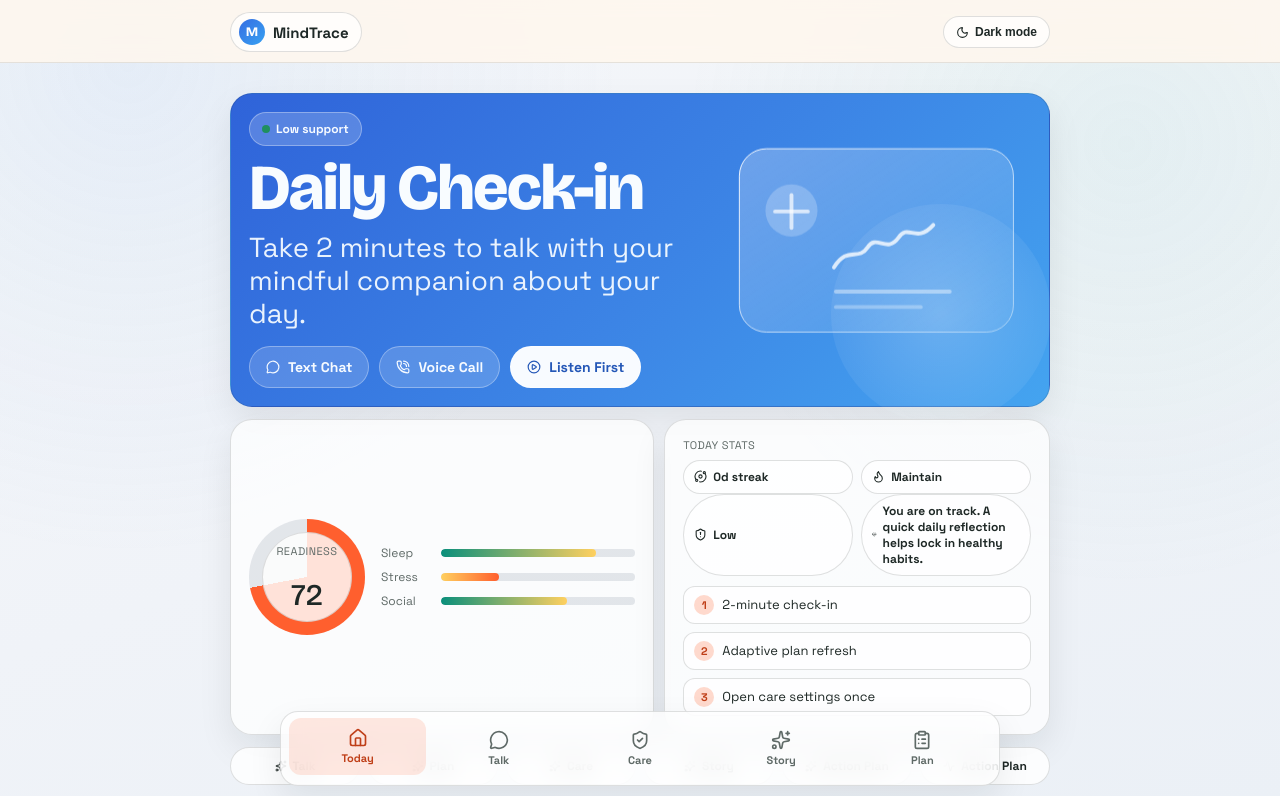
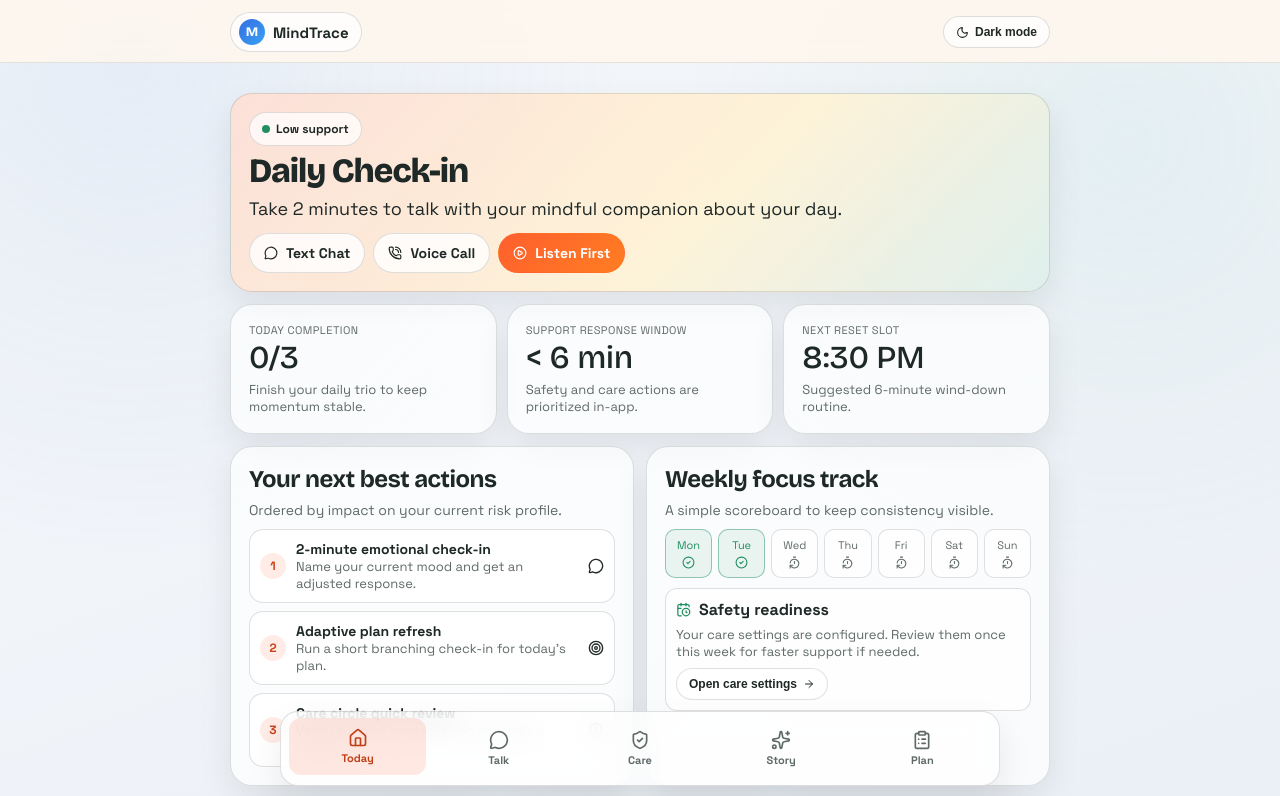
Before and after one commit to sciankit/Depression_Screen, a React (Vite) app: page / in a window 1280 px wide. Shown: the top 796 px of the page. Built offline with nearby package versions, Linux system fonts and the light colour scheme; no server answers.

Commit message:
Restore cd5482c card layout and shrink daily check-in card

```diff
--- a/src/index.css
+++ b/src/index.css
@@ -276,6 +276,68 @@ a {
 
 .home-simplified-wrap {
   max-width: 860px;
+}
+
+.home-daily-card {
+  position: relative;
+  overflow: hidden;
+  background: linear-gradient(135deg, color-mix(in srgb, var(--color-primary) 18%, var(--surface-strong)) 0%, color-mix(in srgb, var(--color-secondary) 24%, var(--surface-strong)) 58%, color-mix(in srgb, var(--color-accent) 12%, var(--surface-strong)) 100%);
+}
+
+[data-theme='dark'] .home-daily-card {
+  background: linear-gradient(135deg, color-mix(in srgb, #1d3860 74%, var(--surface-strong)) 0%, color-mix(in srgb, #2e4f79 72%, var(--surface-strong)) 52%, color-mix(in srgb, #1f5f69 66%, var(--surface-strong)) 100%);
+}
+
+.home-daily-chip {
+  width: fit-content;
+  margin-bottom: 8px;
+}
+
+.home-daily-title {
+  font-size: 34px;
+  line-height: 1.02;
+  margin-bottom: 8px;
+}
+
+.home-daily-subtitle {
+  margin: 0 0 12px;
+  font-size: 18px;
+  line-height: 1.35;
+  max-width: 620px;
+  color: var(--color-ink);
+}
+
+.home-daily-actions {
+  display: flex;
+  flex-wrap: wrap;
+  gap: 8px;
+}
+
+.home-daily-btn {
+  border: 1px solid var(--color-border);
+  background: var(--surface-strong);
+  color: var(--color-ink);
+  border-radius: 999px;
+  padding: 10px 14px;
+  display: inline-flex;
+  align-items: center;
+  gap: 8px;
+  font-size: 14px;
+  font-weight: 700;
+  font-family: var(--font-sans);
+  cursor: pointer;
+  transition: transform 0.16s ease, border-color 0.16s ease;
+}
+
+.home-daily-btn:hover {
+  transform: translateY(-1px);
+  border-color: color-mix(in srgb, var(--color-primary) 46%, var(--color-border));
+}
+
+.home-daily-btn-solid {
+  background: linear-gradient(135deg, var(--color-primary) 0%, #ff7d22 100%);
+  color: #fff;
+  border: 1px solid transparent;
 }
 
 .home-pro-hero {
@@ -1020,6 +1082,14 @@ a {
     gap: 8px;
   }
 
+  .home-daily-title {
+    font-size: 29px;
+  }
+
+  .home-daily-subtitle {
+    font-size: 16px;
+  }
+
   .home-pro-title {
     font-size: clamp(40px, 9vw, 54px);
   }
--- a/src/pages/HomePage.jsx
+++ b/src/pages/HomePage.jsx
@@ -1,73 +1,56 @@
 import { useMemo, useRef, useState } from 'react';
 import {
-    Activity,
-    Flame,
-    HeartPulse,
+    ArrowRight,
+    CalendarClock,
+    CheckCircle2,
     Loader,
     MessageCircle,
-    Orbit,
     PhoneCall,
     PlayCircle,
     ShieldAlert,
+    Square,
     Sparkles,
-    Square,
+    Target,
+    TimerReset,
 } from 'lucide-react';
 import { useNavigate } from 'react-router-dom';
 import { useGlobalState } from '../GlobalStateProvider';
 import { RISK_TIERS } from '../riskUtils';
-import { calculateStreak, getNudgeForRiskTier, loadEngagementState } from '../growth/engagementEngine';
+import { calculateStreak, loadEngagementState } from '../growth/engagementEngine';
 
 const ELEVENLABS_API_KEY = import.meta.env.VITE_ELEVENLABS_API_KEY;
 const ELEVENLABS_VOICE_ID = import.meta.env.VITE_ELEVENLABS_VOICE_ID;
 
-const QUICK_ACTIONS = [
-    { label: 'Talk', route: '/chat' },
-    { label: 'Plan', route: '/plan' },
-    { label: 'Care', route: '/safety' },
-    { label: 'Story', route: '/stats' },
-    { label: 'Action Plan', route: '/plan' },
+const TODAY_TASKS = [
+    {
+        title: '2-minute emotional check-in',
+        detail: 'Name your current mood and get an adjusted response.',
+        route: '/chat',
+        icon: MessageCircle,
+    },
+    {
+        title: 'Adaptive plan refresh',
+        detail: 'Run a short branching check-in for today\'s plan.',
+        route: '/plan',
+        icon: Target,
+    },
+    {
+        title: 'Care circle quick review',
+        detail: 'Verify support contacts and escalation settings.',
+        route: '/safety',
+        icon: ShieldAlert,
+    },
 ];
 
-function clamp(value, min = 0, max = 100) {
-    return Math.max(min, Math.min(max, value));
-}
-
-function buildSignalModel(riskTier, streak) {
-    const sleep = clamp(80 - riskTier * 20 + streak * 2);
-    const stress = clamp(30 + riskTier * 25 - streak * 2);
-    const social = clamp(65 - riskTier * 12 + streak * 3);
-    const readiness = clamp(Math.round((sleep + (100 - stress) + social) / 3));
-
-    return { sleep, stress, social, readiness };
-}
-
-function HeroGraphic() {
-    return (
-        <div className="home-pro-art" aria-hidden="true">
-            <svg viewBox="0 0 320 240" role="presentation">
-                <defs>
-                    <linearGradient id="heroStroke" x1="0%" y1="0%" x2="100%" y2="100%">
-                        <stop offset="0%" stopColor="rgba(255,255,255,0.95)" />
-                        <stop offset="100%" stopColor="rgba(255,255,255,0.45)" />
-                    </linearGradient>
-                    <linearGradient id="heroFill" x1="0%" y1="0%" x2="100%" y2="100%">
-                        <stop offset="0%" stopColor="rgba(255,255,255,0.26)" />
-                        <stop offset="100%" stopColor="rgba(255,255,255,0.06)" />
-                    </linearGradient>
-                </defs>
-
-                <rect x="18" y="24" width="284" height="190" rx="28" fill="url(#heroFill)" stroke="url(#heroStroke)" />
-                <circle cx="72" cy="88" r="27" fill="rgba(255,255,255,0.22)" />
-                <path d="M55 89h34" stroke="rgba(255,255,255,0.7)" strokeWidth="4" strokeLinecap="round" />
-                <path d="M72 72v34" stroke="rgba(255,255,255,0.7)" strokeWidth="4" strokeLinecap="round" />
-
-                <path d="M116 147c14-23 25-6 35-21 9-14 20 7 32-10 10-15 18 7 36-13" stroke="rgba(255,255,255,0.78)" strokeWidth="4" fill="none" strokeLinecap="round" />
-                <path d="M118 172h118" stroke="rgba(255,255,255,0.42)" strokeWidth="4" strokeLinecap="round" />
-                <path d="M118 188h88" stroke="rgba(255,255,255,0.3)" strokeWidth="4" strokeLinecap="round" />
-            </svg>
-        </div>
-    );
-}
+const WEEKLY_STEPS = [
+    { day: 'Mon', done: true },
+    { day: 'Tue', done: true },
+    { day: 'Wed', done: false },
+    { day: 'Thu', done: false },
+    { day: 'Fri', done: false },
+    { day: 'Sat', done: false },
+    { day: 'Sun', done: false },
+];
 
 export default function HomePage() {
     const navigate = useNavigate();
@@ -79,25 +62,12 @@ export default function HomePage() {
     const streak = calculateStreak(engagement.checkInDays);
     const riskTier = interventionPlan?.tier ?? ensembleDecision?.tier ?? prediction?.risk_tier ?? 0;
     const riskMeta = RISK_TIERS[riskTier] || RISK_TIERS[0];
-    const nudge = getNudgeForRiskTier(riskTier, streak);
-    const signals = useMemo(() => buildSignalModel(riskTier, streak), [riskTier, streak]);
 
-    const momentum = useMemo(() => {
-        if (riskTier >= 2) return 'Stabilize';
-        if (riskTier === 1) return 'Recover';
-        return 'Maintain';
-    }, [riskTier]);
-
-    const todayPlan = useMemo(() => {
-        if (interventionPlan?.interventions?.length) {
-            return interventionPlan.interventions.slice(0, 3);
-        }
-        return [
-            '2-minute check-in',
-            'Adaptive plan refresh',
-            'Open care settings once',
-        ];
-    }, [interventionPlan]);
+    const completedTasks = useMemo(() => {
+        if (streak >= 5) return 2;
+        if (streak >= 2) return 1;
+        return 0;
+    }, [streak]);
 
     const playPrompt = async () => {
         if (status === 'loading' || status === 'playing') return;
@@ -164,25 +134,23 @@ export default function HomePage() {
                     : 'Try again';
 
     return (
-        <div className="screen-wrap home-simplified-wrap animate-fade-in">
-            <section className="card home-pro-hero reveal-1">
-                <div className="home-pro-content">
-                    <div className="chip home-pro-chip">
+        <div className="screen-wrap animate-fade-in" style={{ maxWidth: '860px' }}>
+            <section className="card home-daily-card" style={{ marginBottom: '12px' }}>
+                <div className="chip home-daily-chip">
                     <span style={{ width: 8, height: 8, borderRadius: 99, background: riskMeta.color }} />
                     {riskMeta.label} support
                 </div>
+                <h1 className="display home-daily-title">Daily Check-in</h1>
+                <p className="home-daily-subtitle">Take 2 minutes to talk with your mindful companion about your day.</p>
 
-                    <h1 className="display home-pro-title">Daily Check-in</h1>
-                    <p className="home-pro-subtitle">Take 2 minutes to talk with your mindful companion about your day.</p>
-
-                    <div className="home-pro-actions">
-                        <button className="home-pro-btn" onClick={() => navigate('/chat')}>
+                <div className="home-daily-actions">
+                    <button className="home-daily-btn" onClick={() => navigate('/chat')}>
                         <MessageCircle size={14} /> Text Chat
                     </button>
-                        <button className="home-pro-btn" onClick={() => navigate('/chat')}>
+                    <button className="home-daily-btn" onClick={() => navigate('/chat')}>
                         <PhoneCall size={14} /> Voice Call
                     </button>
-                        <button className="home-pro-btn home-pro-btn-solid" onClick={status === 'playing' ? stopPrompt : playPrompt} disabled={isScoring}>
+                    <button className="home-daily-btn home-daily-btn-solid" onClick={status === 'playing' ? stopPrompt : playPrompt} disabled={isScoring}>
                         {isScoring && <Loader size={14} className="animate-spin" />}
                         {!isScoring && status === 'idle' && <PlayCircle size={14} />}
                         {!isScoring && status === 'loading' && <Loader size={14} className="animate-spin" />}
@@ -190,70 +158,131 @@ export default function HomePage() {
                         {listenLabel}
                     </button>
                 </div>
-                </div>
-
-                <HeroGraphic />
             </section>
 
-            <section className="home-signal-grid reveal-2">
-                <div className="card home-signal-card">
-                    <div className="home-signal-ring" style={{ '--ring': `${signals.readiness * 3.6}deg` }}>
-                        <div className="home-signal-ring-inner">
-                            <div className="home-mini-label">Readiness</div>
-                            <div className="home-ring-value">{signals.readiness}</div>
+            <section className="home-glance-grid" style={{ marginBottom: '12px' }}>
+                <div className="card home-glance-card">
+                    <div className="home-mini-label">Today Completion</div>
+                    <div className="home-metric">{completedTasks}/3</div>
+                    <p className="text-muted" style={{ margin: 0, fontSize: '13px' }}>
+                        Finish your daily trio to keep momentum stable.
+                    </p>
                 </div>
+                <div className="card home-glance-card">
+                    <div className="home-mini-label">Support Response Window</div>
+                    <div className="home-metric">&lt; 6 min</div>
+                    <p className="text-muted" style={{ margin: 0, fontSize: '13px' }}>
+                        Safety and care actions are prioritized in-app.
+                    </p>
                 </div>
-                    <div className="home-mini-bars">
-                        <div className="home-bar-row">
-                            <span>Sleep</span>
-                            <div className="home-bar-track"><div className="home-bar-fill" style={{ width: `${signals.sleep}%` }} /></div>
+                <div className="card home-glance-card">
+                    <div className="home-mini-label">Next Reset Slot</div>
+                    <div className="home-metric">8:30 PM</div>
+                    <p className="text-muted" style={{ margin: 0, fontSize: '13px' }}>
+                        Suggested 6-minute wind-down routine.
+                    </p>
                 </div>
-                        <div className="home-bar-row">
-                            <span>Stress</span>
-                            <div className="home-bar-track"><div className="home-bar-fill stress" style={{ width: `${signals.stress}%` }} /></div>
+            </section>
+
+            <section className="home-two-col" style={{ marginBottom: '12px' }}>
+                <div className="card">
+                    <h3 style={{ fontSize: '24px', marginBottom: '8px' }}>Your next best actions</h3>
+                    <p className="text-muted" style={{ marginTop: 0, marginBottom: '10px', fontSize: '14px' }}>
+                        Ordered by impact on your current risk profile.
+                    </p>
+
+                    <div style={{ display: 'grid', gap: '8px' }}>
+                        {TODAY_TASKS.map((task, idx) => (
+                            <button key={task.title} onClick={() => navigate(task.route)} className="home-task-btn">
+                                <div className="home-task-index">{idx + 1}</div>
+                                <div style={{ textAlign: 'left' }}>
+                                    <div style={{ fontWeight: 700, fontSize: '14px' }}>{task.title}</div>
+                                    <div className="text-muted" style={{ fontSize: '13px' }}>{task.detail}</div>
                                 </div>
-                        <div className="home-bar-row">
-                            <span>Social</span>
-                            <div className="home-bar-track"><div className="home-bar-fill" style={{ width: `${signals.social}%` }} /></div>
-                        </div>
+                                <task.icon size={16} />
+                            </button>
+                        ))}
                     </div>
                 </div>
 
-                <div className="card home-plan-card">
-                    <div className="home-mini-label" style={{ marginBottom: 8 }}>Today Stats</div>
-                    <div className="home-stats-row">
-                        <div className="home-stat-pill"><Orbit size={13} /> {streak}d streak</div>
-                        <div className="home-stat-pill"><Flame size={13} /> {momentum}</div>
-                    </div>
-                    <div className="home-stats-row" style={{ marginBottom: 10 }}>
-                        <div className="home-stat-pill"><ShieldAlert size={13} /> {riskMeta.label}</div>
-                        <div className="home-stat-pill"><HeartPulse size={13} /> {nudge}</div>
-                    </div>
-                    <div style={{ display: 'grid', gap: 8 }}>
-                        {todayPlan.map((item, idx) => (
-                            <div key={item} className="home-plan-item">
-                                <span>{idx + 1}</span>
-                                <p>{item}</p>
+                <div className="card">
+                    <h3 style={{ fontSize: '24px', marginBottom: '8px' }}>Weekly focus track</h3>
+                    <p className="text-muted" style={{ marginTop: 0, marginBottom: '10px', fontSize: '14px' }}>
+                        A simple scoreboard to keep consistency visible.
+                    </p>
+
+                    <div className="home-week-strip" style={{ marginBottom: '10px' }}>
+                        {WEEKLY_STEPS.map((item) => (
+                            <div key={item.day} className={`home-week-day${item.done ? ' done' : ''}`}>
+                                <span>{item.day}</span>
+                                {item.done ? <CheckCircle2 size={13} /> : <TimerReset size={13} />}
                             </div>
                         ))}
+                    </div>
+
+                    <div className="home-safety-box">
+                        <div style={{ display: 'flex', alignItems: 'center', gap: '8px', marginBottom: '6px' }}>
+                            <CalendarClock size={15} color={riskMeta.color} />
+                            <strong>Safety readiness</strong>
+                        </div>
+                        <p className="text-muted" style={{ margin: 0, fontSize: '13px' }}>
+                            {riskTier >= 2
+                                ? 'High-support mode active. Keep your care circle and urgent resources one tap away.'
+                                : 'Your care settings are configured. Review them once this week for faster support if needed.'}
+                        </p>
+                        <button className="chip" style={{ marginTop: '8px' }} onClick={() => navigate('/safety')}>
+                            Open care settings <ArrowRight size={12} />
+                        </button>
                     </div>
                 </div>
             </section>
 
-            <section className="home-action-rail reveal-3">
-                {QUICK_ACTIONS.map((item, index) => (
+            <section className="home-quick-grid">
                 <button
-                        key={item.label}
-                        className="home-action-pill"
-                        onClick={() => navigate(item.route)}
-                        style={{ animationDelay: `${index * 80}ms` }}
+                    className="card"
+                    onClick={() => navigate('/chat')}
+                    style={{ textAlign: 'left', cursor: 'pointer', border: '1px solid rgba(10,143,123,0.25)' }}
                 >
-                        <Sparkles size={12} />
-                        {item.label}
+                    <div className="chip" style={{ width: 'fit-content', marginBottom: '8px', color: 'var(--color-accent)' }}>
+                        Talk
+                    </div>
+                    <h3 style={{ fontSize: '21px', marginBottom: '6px' }}>2-minute mood check</h3>
+                    <p className="text-muted" style={{ margin: 0, fontSize: '14px' }}>
+                        Vent, reflect, reset. Your assistant adapts to how your day feels.
+                    </p>
                 </button>
-                ))}
-                <button className="home-action-pill" onClick={() => navigate('/plan')}>
-                    <Activity size={12} /> Action Plan
+
+                <button
+                    className="card"
+                    onClick={() => navigate('/plan')}
+                    style={{ textAlign: 'left', cursor: 'pointer', border: '1px solid rgba(255,95,46,0.24)' }}
+                >
+                    <div className="chip" style={{ width: 'fit-content', marginBottom: '8px', color: 'var(--color-primary)' }}>
+                        Plan
+                    </div>
+                    <h3 style={{ fontSize: '21px', marginBottom: '6px' }}>Adaptive daily plan</h3>
+                    <p className="text-muted" style={{ margin: 0, fontSize: '14px' }}>
+                        Personalized interventions based on your latest check-in and trend.
+                    </p>
+                </button>
+
+                <button
+                    className="card"
+                    onClick={() => navigate('/stats')}
+                    style={{
+                        textAlign: 'left',
+                        cursor: 'pointer',
+                        border: '1px solid rgba(255,208,95,0.34)',
+                        background: 'linear-gradient(135deg, rgba(255,255,255,0.72), rgba(255,240,211,0.72))',
+                    }}
+                >
+                    <div className="chip" style={{ width: 'fit-content', marginBottom: '8px' }}>
+                        Story
+                    </div>
+                    <h3 style={{ fontSize: '21px', marginBottom: '6px' }}>Your weekly vibe arc</h3>
+                    <p className="text-muted" style={{ margin: 0, fontSize: '14px' }}>
+                        See your patterns as a personal story, not a clinical dashboard.
+                    </p>
                 </button>
             </section>
         </div>
```
Lines whose indentation alone changed are shown as unchanged.
